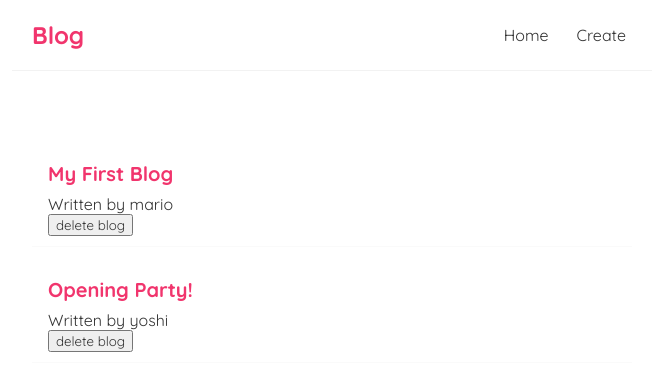
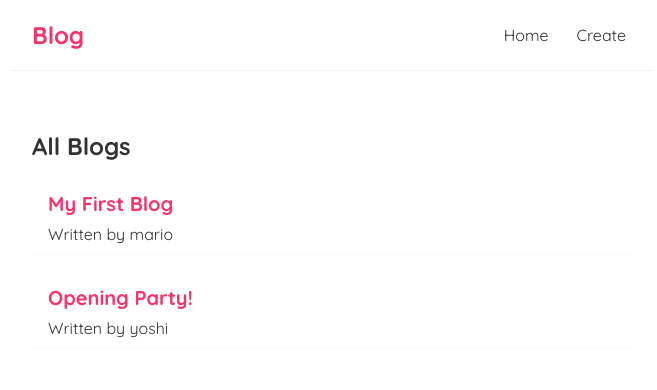
Before and after one commit to VladMuzyka2002/reactFollowAlong, a React (Create React App) app: page / in a window 1280 px wide. Shown: the top 390 px of the page, without its empty margins (308-965 px from the left). Built offline with nearby package versions, Linux system fonts and the light colour scheme; data requests are answered from the project's data file.

Commit message:
Refactored code, created useFetch custom hook

```diff
--- a/src/components/BlogList.js
+++ b/src/components/BlogList.js
@@ -3,7 +3,7 @@ const BlogList = ({blogs, setBlogs, title, handleDelete}) => {
     //const setBlogs = props.setBlogs;
     //const title = props.title;
 
-
+//                    <button onClick = {() => handleDelete(blog.id)}>delete blog</button>
     return (
         <div className="blog-list">
             <h2>{title}</h2>
@@ -11,7 +11,7 @@ const BlogList = ({blogs, setBlogs, title, handleDelete}) => {
                 <div className = "blog-preview" key={blog.id}>
                     <h2>{blog.title}</h2>
                     <p>Written by {blog.author}</p>
-                    <button onClick = {() => handleDelete(blog.id)}>delete blog</button>
+
                 </div>
             ))}
         </div>
--- a/src/components/Home.js
+++ b/src/components/Home.js
@@ -1,38 +1,14 @@
-import { useEffect, useState } from "react";
-import BlogList from "./BlogList";
+import { useEffect, useState } from 'react';
+import BlogList from './BlogList';
+import useFetch from './useFetch';
 
 const Home = () => {
-  const [blogs, setBlogs] = useState(null);
-  const [isPending, setIsPending] = useState(true);
-  const [error, setError] = useState(null);
-
-  useEffect(() => {
-    setTimeout(() => {
-      fetch('http://localhost:8000/blogs')
-      .then(res => {
-        if (!res.ok) { // error coming back from server
-          throw Error('could not fetch the data for that resource');
-        }
-        return res.json();
-      })
-      .then(data => {
-        setIsPending(false);
-        setBlogs(data);
-        setError(null);
-      })
-      .catch(err => {
-        // auto catches network / connection error
-        setIsPending(false);
-        setError(err.message);
-      })
-    }, 1000);
-  }, [])
-
+  const {data: blogs, isPending, error} = useFetch('http://localhost:8000/blogs');
   return (
     <div className="home">
       { error && <div>{ error }</div> }
       { isPending && <div>Loading...</div> }
-      { blogs && <BlogList blogs={blogs} /> }
+      { blogs && <BlogList blogs={blogs} title="All Blogs" /> }
     </div>
   );
 }
--- /dev/null
+++ b/src/components/useFetch.js
@@ -0,0 +1,33 @@
+import  {useState, useEffect, setError} from 'react';
+
+const useFetch = (url) => {
+    const [data, setData] = useState(null);
+    const [isPending, setIsPending] = useState(true);
+    const [error, setError] = useState(null);
+
+    useEffect(() => {
+        setTimeout(() => {
+          fetch(url)
+          .then(res => {
+            if (!res.ok) { // error coming back from server
+              throw Error('could not fetch the data for that resource');
+            }
+            return res.json();
+          })
+          .then(data => {
+            setIsPending(false);
+            setData(data);
+            setError(null);
+          })
+          .catch(err => {
+            // auto catches network / connection error
+            setIsPending(false);
+            setData(err.message);
+          })
+        }, 1000);
+      }, [url])
+
+      return{data, isPending, error}
+}
+
+export default useFetch;
```
